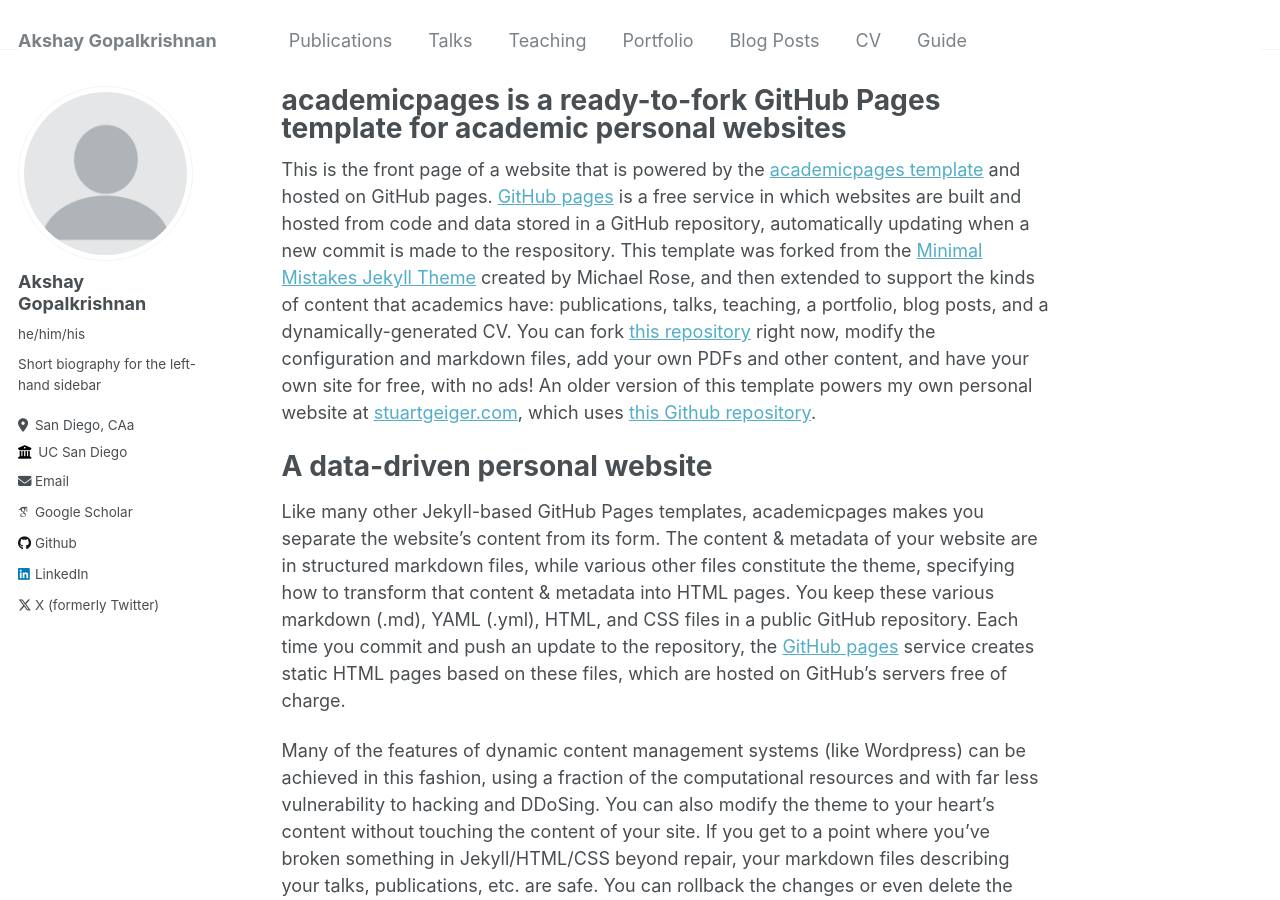
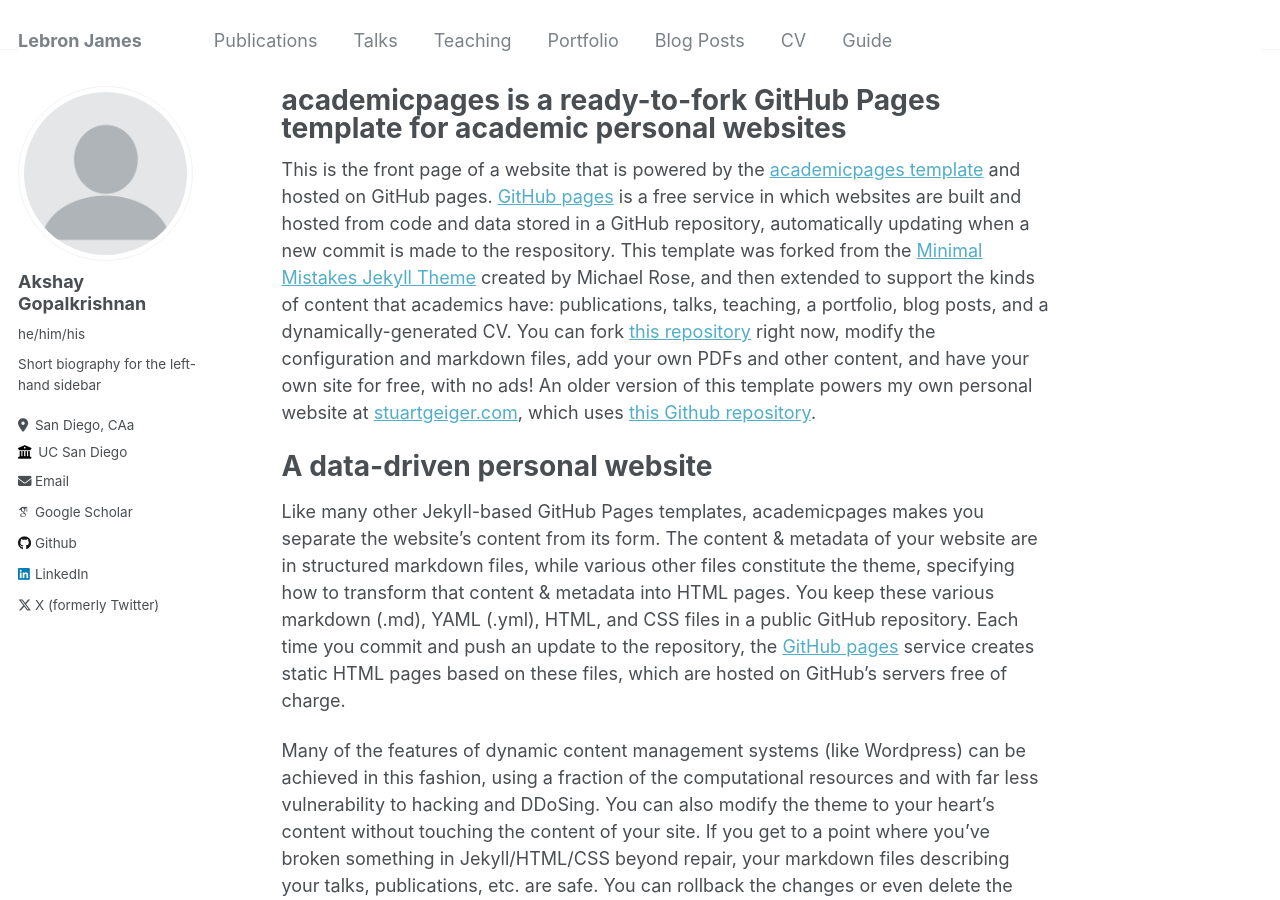
Before and after one commit to akshaygopalkr/akshaygopalkr.github.io, a Jekyll site: the page built from _pages/about.md, in a window 1280 px wide and 900 px high. Built offline with Jekyll 4.4.1, drawn with Linux system fonts in a browser that asks for light colours; some web fonts are replaced.

Commit message:
Update _config.yml

```diff
--- a/_config.yml
+++ b/_config.yml
@@ -8,7 +8,7 @@
 
 # Basic Site Settings
 locale                   : "en-US"
-title                    : "Akshay Gopalkrishnan"
+title                    : "Lebron James"
 title_separator          : "-"
 name                     : &name "Akshay Gopalkrishnan"
 description              : &description "personal description"
```
